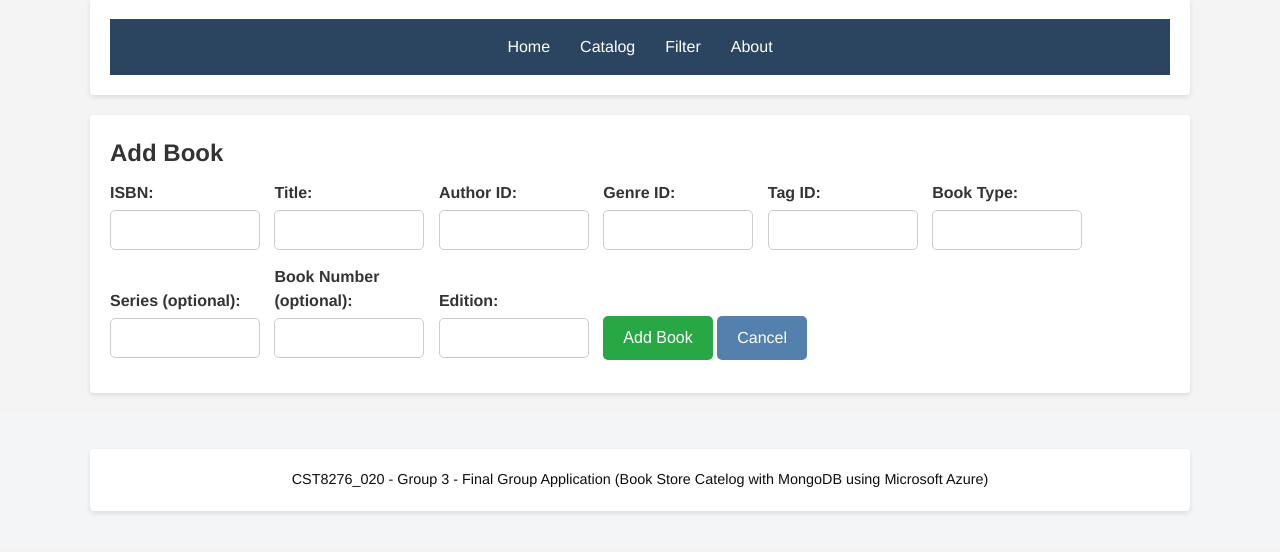
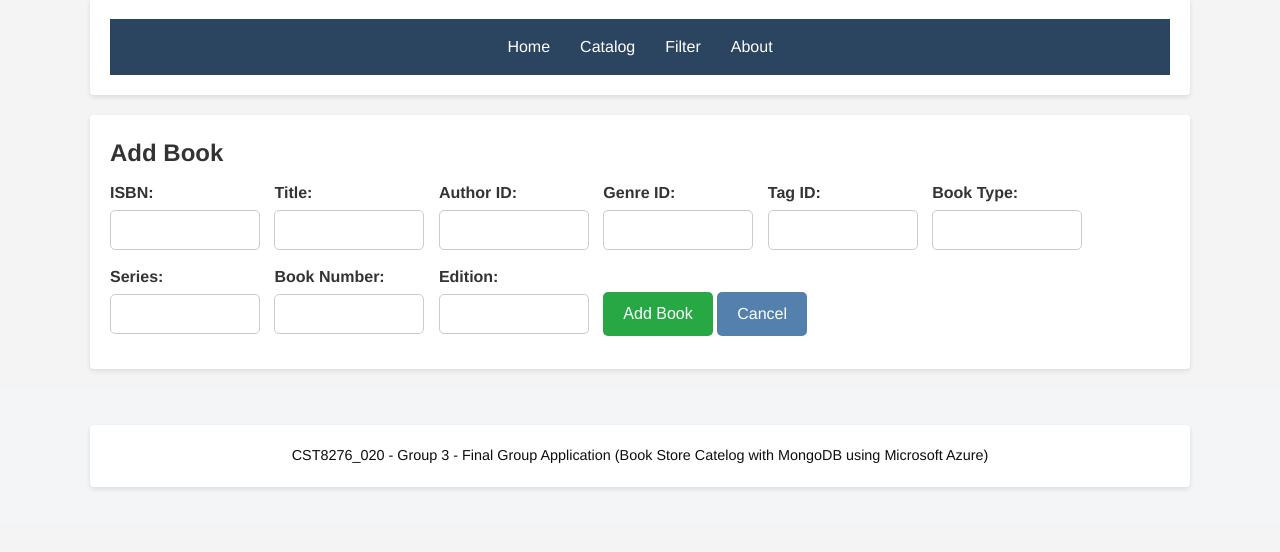
Before and after one commit to alkomij/Book-Collection-Using-PyMongo, a Flask app: page /add_book in a window 1280 px wide. Shown: the part 77-629 px from the top of the page. Run offline with Flask 3, Linux system fonts and the light colour scheme.

Commit message:
Removed 'optional' from add_book parameters

```diff
--- a/templates/add_book.html
+++ b/templates/add_book.html
@@ -31,11 +31,11 @@
             <input type="text" id="BookType" name="BookType" required>
         </div>
         <div class="form-group">
-            <label for="Series">Series (optional):</label>
+            <label for="Series">Series:</label>
             <input type="text" id="Series" name="Series" required>
         </div>
         <div class="form-group">
-            <label for="BookNumber">Book Number (optional):</label>
+            <label for="BookNumber">Book Number:</label>
             <input type="number" id="BookNumber" name="BookNumber" required>
         </div>
         <div class="form-group">
```
